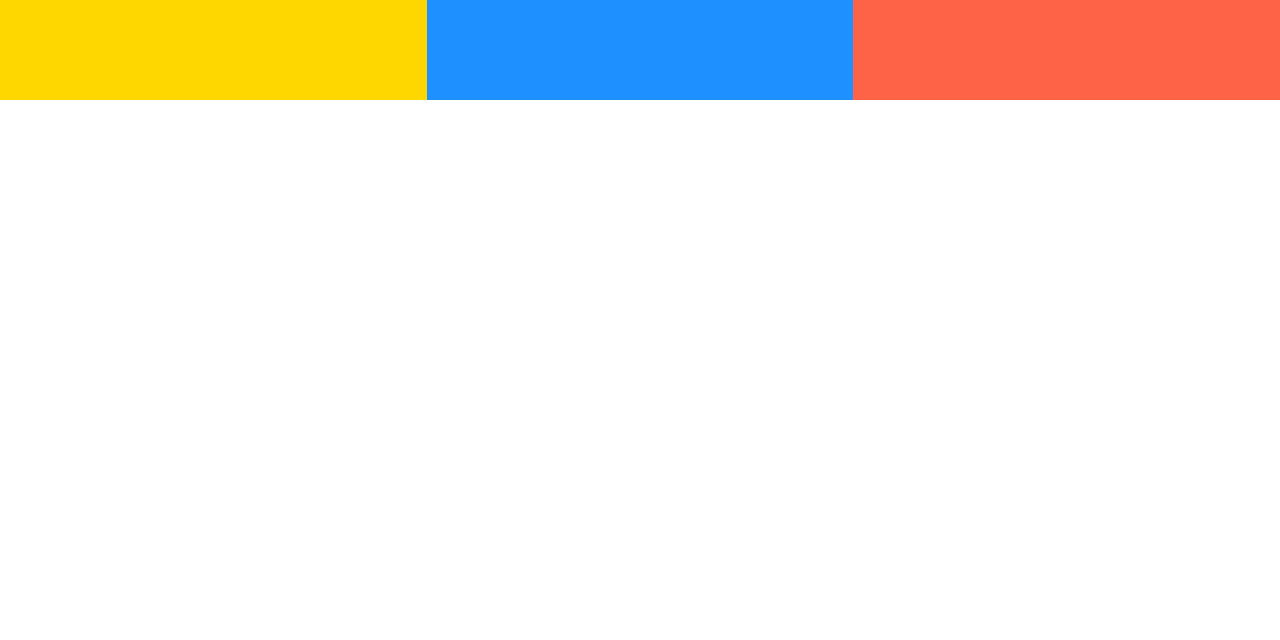
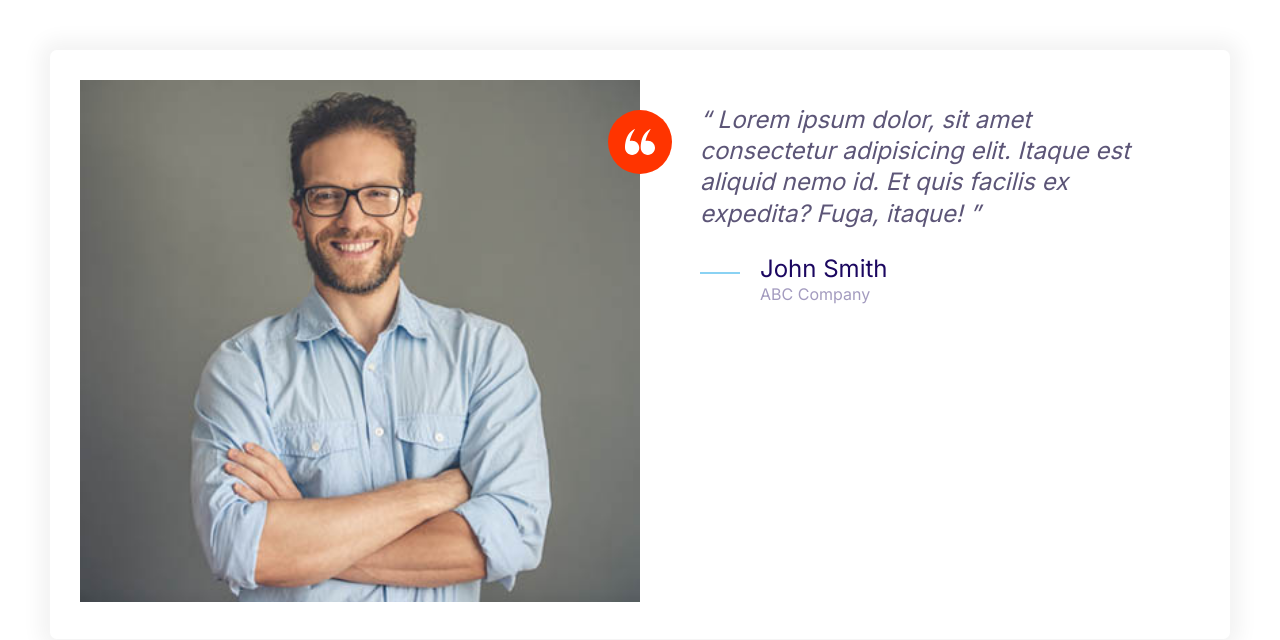
Before and after one commit to Marwan1hesham/moshify, a plain HTML site: page index.html in a window 1280 px wide. Drawn offline with Linux system fonts and the light colour scheme.

Commit message:
Build the testimonial component.

```diff
--- a/css/styles.css
+++ b/css/styles.css
@@ -163,8 +163,17 @@
     height: 40px;
 }
 
+.icon--small {
+    width: 30px;
+    height: 30px;
+}
+
 .icon--primary {
     fill: var(--color-primary);
+}
+
+.icon--white {
+    fill: #fff;
 }
 
 .icon-container {
@@ -175,6 +184,10 @@
     height: 64px;
     justify-content: center;
     width: 64px;
+}
+
+.icon-container--accent {
+    background: var(--color-accent);
 }
 
 /* Buttons */
@@ -443,3 +456,33 @@
         grid-template-columns: repeat(3, 1fr);
     }
 }
+
+/* Testimonials */
+.testimonial {
+    padding: 3rem;
+}
+
+.testimonial__image {
+    position: relative;
+}
+
+.testimonial__image > img {
+    width: 100%;
+}
+
+.testimonial__image > .icon-container {
+    position: absolute;
+    top: 3rem;
+    right: -32px;
+}
+
+@media screen and (min-width: 768px) {
+    .testimonial .quote,
+    .testimonial .quote__author{
+        font-size: 2.4rem;
+    }
+
+    .testimonial .quote {
+        margin-left: 6rem;
+    }
+}
--- a/index.html
+++ b/index.html
@@ -12,11 +12,37 @@
     <link rel="stylesheet" href="css/normalize.css" />
     <link rel="stylesheet" href="css/styles.css" />
   </head>
-  <body>
-    <div class="grid grid-1x3">
-      <div style="height: 100px; background: gold"></div>
-      <div style="height: 100px; background: dodgerblue"></div>
-      <div style="height: 100px; background: tomato"></div>
+  <body style="padding: 5rem">
+    <div class="card testimonial">
+      <div class="grid grid-1x2">
+        <div class="testimonial__image">
+          <img src="images/testimonial.jpg" alt="A happy, smiling customer" />
+          <span class="icon-container icon-container--accent">
+            <svg class="icon icon--white icon--small">
+              <use xlink:href="images/sprite.svg#quotes"></use>
+            </svg>
+          </span>
+        </div>
+        <blockquote class="quote">
+          <p class="quote__text">
+            Lorem ipsum dolor, sit amet consectetur adipisicing elit. Itaque est
+            aliquid nemo id. Et quis facilis ex expedita? Fuga, itaque!
+          </p>
+          <footer>
+            <div class="media">
+              <div class="media__image">
+                <svg class="icon icon--primary quote__line">
+                  <use xlink:href="images/sprite.svg#line"></use>
+                </svg>
+              </div>
+              <div class="media__body">
+                <h3 class="media__title media__author">John Smith</h3>
+                <p class="quote__organization">ABC Company</p>
+              </div>
+            </div>
+          </footer>
+        </blockquote>
+      </div>
     </div>
   </body>
 </html>
```
Also changed, not shown: Components/testimonial.html (added, +31 -0 lines), images/testimonial.jpg (added).
